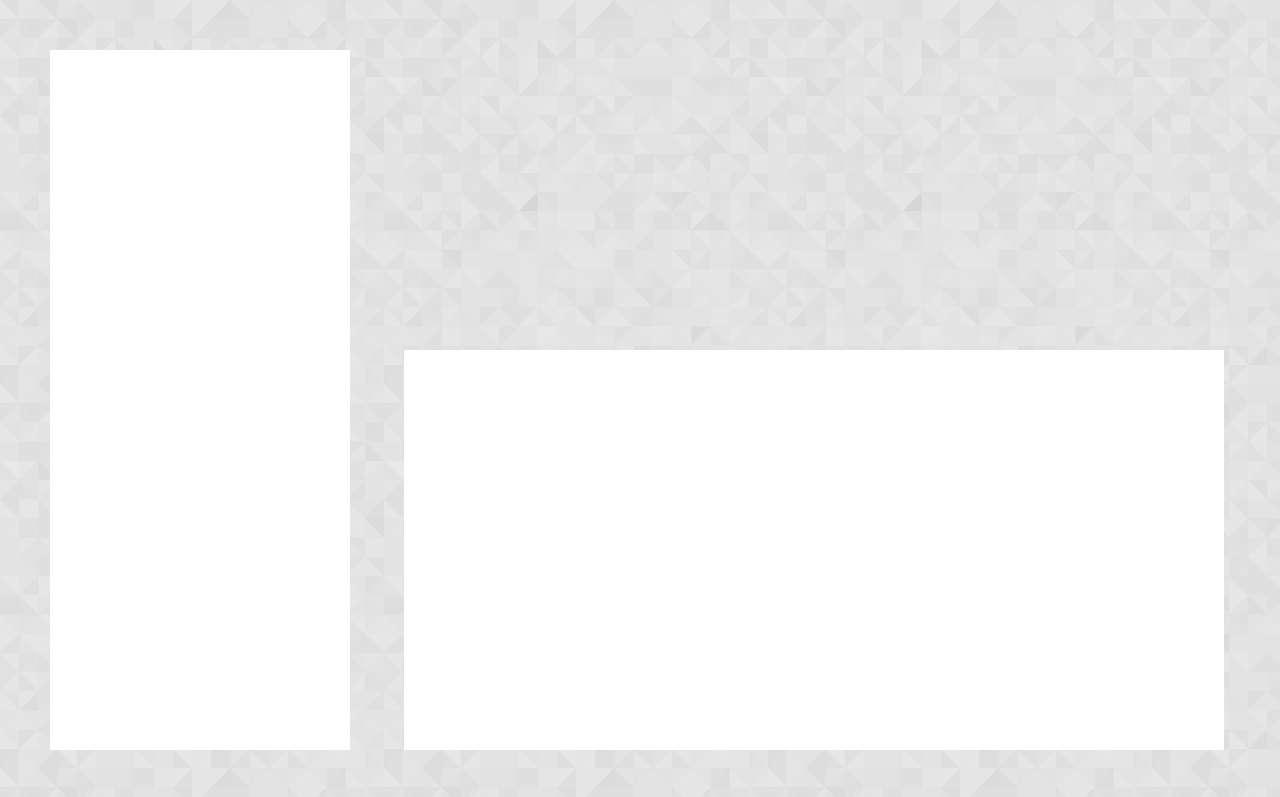
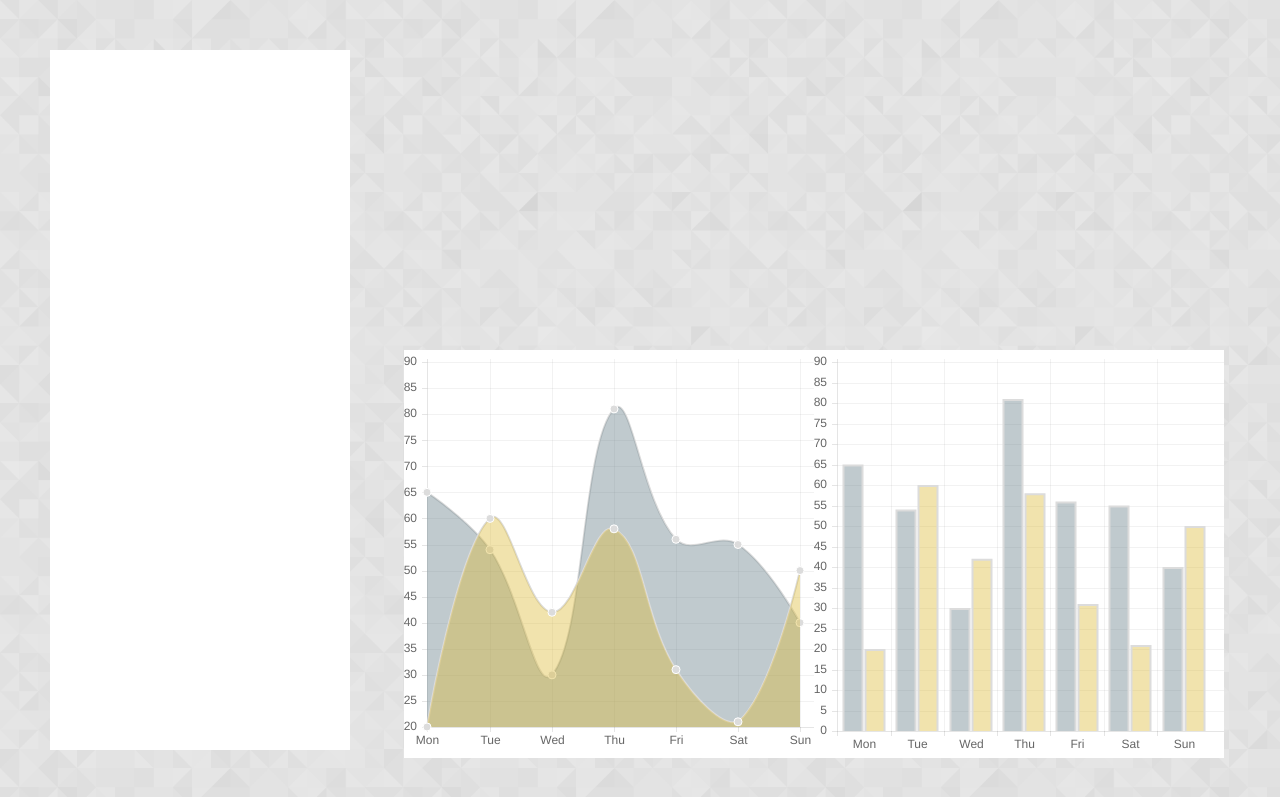
Before and after one commit to willthamic/Curve, a plain HTML site: page index.html in a window 1280 px wide. Shown: the top 797 px of the page. Drawn offline with nearby package versions, Linux system fonts and the light colour scheme.

Commit message:
added filler graphs

```diff
--- a/index.html
+++ b/index.html
@@ -105,9 +105,16 @@
 			</table>
 		</div>
 		<div class="right-container">
-			<div class="flex-container">
+			<div class="vert-flex-container">
 				<div class="chart-container">
-
+				<div class="hori-flex-container">
+					<div class="left-chart">
+						<canvas id="scatter" width="100%" height="100%"></canvas>
+					</div>
+					<div class="right-chart">
+						<canvas id="bar" width="100%" height="100%"></canvas>
+					</div>
+				</div>
 				</div>
 				<div class="settings-container">
 
--- a/script.js
+++ b/script.js
@@ -0,0 +1,62 @@
+$(function(){
+
+	var t;
+function size(animate){
+    clearTimeout(t);
+    t = setTimeout(function(){
+        $("canvas").each(function(i,el){
+            $(el).attr({
+                "width":$(el).parent().width(),
+                "height":$(el).parent().outerHeight()
+            });
+        });
+        redraw(animate);
+        var m = 0;
+        $(".widget").height("");
+        $(".widget").each(function(i,el){ m = Math.max(m,$(el).height()); });
+        $(".widget").height(m);
+
+    }, 100);
+}
+$(window).on('resize', size);
+function redraw(animation){
+    var options = {};
+    if (!animation){
+        options.animation = false;
+    } else {
+        options.animation = true;
+    }
+
+	var data = {
+		labels : ["Mon","Tue","Wed","Thu","Fri","Sat","Sun"],
+		datasets : [
+			{
+				fillColor : "rgba(99,123,133,0.4)",
+				strokeColor : "rgba(220,220,220,1)",
+				pointColor : "rgba(220,220,220,1)",
+				pointStrokeColor : "#fff",
+				data : [65,54,30,81,56,55,40]
+			},
+			{
+				fillColor : "rgba(219,186,52,0.4)",
+				strokeColor : "rgba(220,220,220,1)",
+				pointColor : "rgba(220,220,220,1)",
+				pointStrokeColor : "#fff",
+				data : [20,60,42,58,31,21,50]
+			},
+		]
+	}
+
+	var scatter = document.getElementById("scatter");
+	var scatter = scatter.getContext("2d");
+	new Chart(scatter).Line(data, options);
+
+	var bar = document.getElementById("bar");
+	var bar = bar.getContext("2d");
+	new Chart(bar).Bar(data, options);
+
+}
+size();
+
+
+});
--- a/stylesheet.css
+++ b/stylesheet.css
@@ -29,7 +29,7 @@ body {
 	display:inline-block;
 }
 
-.flex-container {
+.vert-flex-container {
 	display:flex;
 	flex-direction: column;
 	align-items: stretch;
@@ -43,6 +43,23 @@ body {
 	margin-bottom:50px;
 }
 
+.hori-flex-container {
+	display:flex;
+	flex-direction:row;
+	align-items: stretch;
+	height:100%;
+}
+
+.left-chart {
+	background-color:white;
+	flex:1;
+}
+
+.right-chart {
+	background-color:white;
+	flex:1;
+}
+
 .settings-container {
 	height:250px;
 	width:100%;
```
